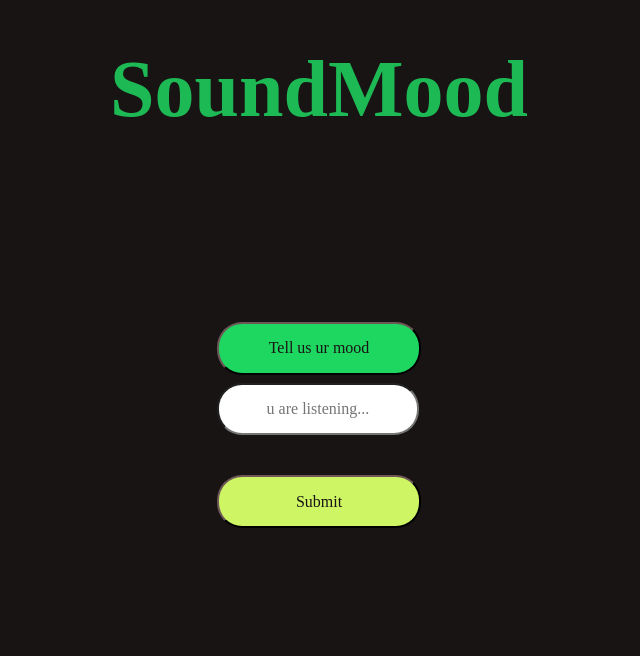
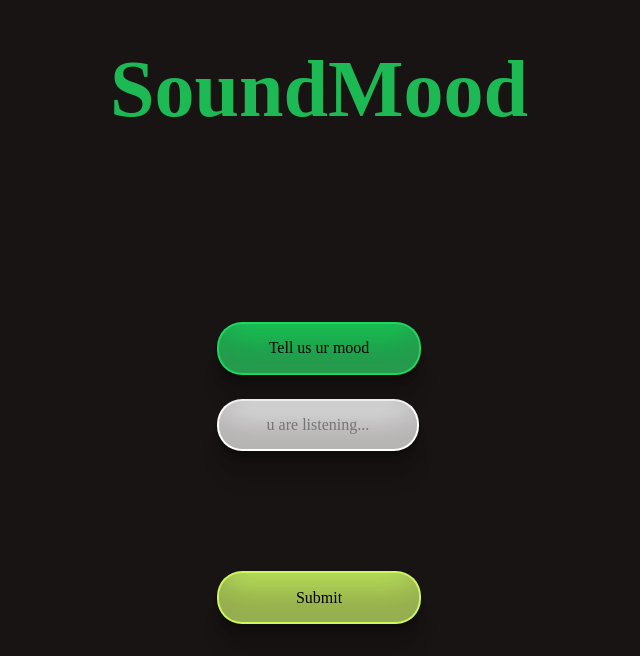
Before and after one commit to Vigrel/SpotifyProjectTecwebFrontend, a React (Create React App) app in the folder Frontend/: page / in a window 1280 px wide. Shown: the part 144-800 px from the top of the page, without its empty margins (321-961 px from the left). Built offline with nearby package versions, Linux system fonts and the light colour scheme.

Commit message:
build(files): add error handling

```diff
--- a/Frontend/src/components/Mood/forms.css
+++ b/Frontend/src/components/Mood/forms.css
@@ -3,9 +3,10 @@
   flex-direction: column;
   justify-content: space-evenly;
   align-items: center;
-  background-color: #191414;
+  background-color: white;
   height: 100vh  ;
 }
+
 .app-name{
   color: #1DB954;
   font-size: 5rem;
@@ -26,46 +27,25 @@
     font-family:cursive;
     text-align: center;
     max-width: 67%;
-  }
-
-  .track_url_input_error{
-    padding: 7.5% 15% 7.5% 15%;
-    font-size: 16px;
-    border-radius: 25px;
-    font-family:cursive;
-    text-align: center;
-    max-width: 67%;
-    color: tomato;
-  }
-
-  .track_url_input_error::placeholder{
-    color: tomato;
-  }
-
-  .error-text{
-    font-size: 0.75rem;
-    text-align: center;
-  }
-
-  .error-box{
-    width: 100%;
+    border-color: transparent;
+    margin-top: 1rem;
+    box-shadow: rgba(119, 103, 103, 0.17) 0px -23px 25px 0px inset, rgba(0, 0, 0, 0.15) 0px -36px 30px 0px inset, rgba(0, 0, 0, 0.1) 0px -79px 40px 0px inset, rgba(0, 0, 0, 0.06) 0px 2px 1px, rgba(0, 0, 0, 0.09) 0px 4px 2px, rgba(0, 0, 0, 0.09) 0px 8px 4px, rgba(0, 0, 0, 0.09) 0px 16px 8px, rgba(0, 0, 0, 0.09) 0px 32px 16px;
   }
 
 .submit-btn{
   font-family:cursive;
   text-align: center;
-    margin-top: 2.5rem;
+  margin-top: 7.5rem;
   background-color: #cdf564;
-    color: #191414;
   padding: 7.5% 15% 7.5% 15%;
   font-size: 16px;
   border-radius: 25px;
-    border-color: #191414;
+  border-color: transparent;
   width: 100%;
   position: relative;
-   display: block;
-   outline: none;
   transition: background-color 0.3s;
+  border-color: transparent;
+  box-shadow: rgba(119, 103, 103, 0.17) 0px -23px 25px 0px inset, rgba(0, 0, 0, 0.15) 0px -36px 30px 0px inset, rgba(0, 0, 0, 0.1) 0px -79px 40px 0px inset, rgba(0, 0, 0, 0.06) 0px 2px 1px, rgba(0, 0, 0, 0.09) 0px 4px 2px, rgba(0, 0, 0, 0.09) 0px 8px 4px, rgba(0, 0, 0, 0.09) 0px 16px 8px, rgba(0, 0, 0, 0.09) 0px 32px 16px;
 }
 
   .submit-btn > * {
@@ -107,13 +87,13 @@
     font-family:cursive;
     text-align: center;
     background-color: #1ED760;
-    color: #191414;
     padding: 7.5% 15% 7.5% 15%;
     margin-bottom: 0.5rem;
     font-size: 16px;
-    border-color: #191414;
+    border-color: transparent;
     border-radius: 25px;
     width: 100%;
+    box-shadow: rgba(119, 103, 103, 0.17) 0px -23px 25px 0px inset, rgba(0, 0, 0, 0.15) 0px -36px 30px 0px inset, rgba(0, 0, 0, 0.1) 0px -79px 40px 0px inset, rgba(0, 0, 0, 0.06) 0px 2px 1px, rgba(0, 0, 0, 0.09) 0px 4px 2px, rgba(0, 0, 0, 0.09) 0px 8px 4px, rgba(0, 0, 0, 0.09) 0px 16px 8px, rgba(0, 0, 0, 0.09) 0px 32px 16px;
 }
 
 /* The container <div> - needed to position the dropdown content */
@@ -131,7 +111,7 @@
   position: absolute;
   background-color: #f1f1f1;
   border-radius: 25px;
-  box-shadow: 0px 8px 16px 0px rgba(0,0,0,0.2);
+  box-shadow: rgba(119, 103, 103, 0.17) 0px -23px 25px 0px inset, rgba(0, 0, 0, 0.15) 0px -36px 30px 0px inset, rgba(0, 0, 0, 0.1) 0px -79px 40px 0px inset, rgba(0, 0, 0, 0.06) 0px 2px 1px, rgba(0, 0, 0, 0.09) 0px 4px 2px, rgba(0, 0, 0, 0.09) 0px 8px 4px, rgba(0, 0, 0, 0.09) 0px 16px 8px, rgba(0, 0, 0, 0.09) 0px 32px 16px;
 }
 
 /* Links inside the dropdown */
@@ -146,7 +126,11 @@
 .dropdown-content a:hover {background-color: #ddd;}
 
 /* Show the dropdown menu on hover */
-.dropdown:hover .dropdown-content {display: block;}
+.dropdown:hover .dropdown-content {display: block; }
 
 /* Change the background color of the dropdown button when the dropdown content is shown */
 .dropdown:hover .dropbtn {background-color: #3e8e41;}
+
+::-webkit-scrollbar {
+  width: 0px;
+}
--- a/Frontend/src/components/Mood/forms.js
+++ b/Frontend/src/components/Mood/forms.js
@@ -1,12 +1,13 @@
-import React, { useState, useEffect } from "react";
+import axios from 'axios';
+import React, { useEffect, useState } from "react";
+import { useNavigate } from 'react-router-dom';
 import "./forms.css";
-import axios from 'axios'
-import { Link, useNavigate } from 'react-router-dom'
 
 export default function Mood() {
   const [mood, setMood] = useState('Tell us ur mood');
-  const [error, setError] = useState(false);
+  const [error, setError] = useState('');
   const [features, setFeatures] = useState(null);
+  const [input, setInput] = useState('');
   let navigate = useNavigate();
 
   useEffect(() => {
@@ -16,17 +17,14 @@
   }, [features]);
 
   async function postForm() {
-    var input = await document.getElementById("inputText").value;
-    // if (input == '') {
-    //   setError('Please insert link...')
-    // }
-    // if (mood == 'Tell us ur mood') {
-    //   setMood('Please insert mood...')
-    // }
-    // if (mood == 'Please insert mood...' || error == 'Please insert link...') {
-    //   return
-    // }
+    if (input == '') {
+      setError('insert valid link...')
+    }
+    if (mood == 'Tell us ur mood') {
+      setMood('insert mood...')
+    }
 
+    try {
       let response = await axios({
         method: 'post',
         url: 'http://localhost:8000/api/moods/',
@@ -39,8 +37,11 @@
           'Accept': 'application/json',
         }
       });
-
       setFeatures(response.data)
+    } catch {
+      setInput('')
+      setError('insert valid link...')
+    }
   }
 
 
@@ -60,37 +61,24 @@
           </div>
         </div>
 
-        {/* {error == null ?
-          <input id='inputText' type="url" className="track_url_input" placeholder='u are listening...' />
-          :
-          <input id='inputText' type="url" className="track_url_input_error" placeholder={error} />
-        }
-
-        {mood == 'Please insert mood...' || error == 'Please insert link...' || mood == 'Tell us ur mood' ?
-          <button className="submit-btn" onClick={postForm}>
-            Submit
-          </button>
-          :
-          <button className="submit-btn" onClick={postForm}>
-            Submit
-          </button>
-        } */}
-
         <input
           id='inputText'
           type="url"
           className="track_url_input"
-          placeholder='u are listening...'
-        />
+          placeholder={
+            error == '' ?
+            'u are listening...'
+            :
+            'insert valid link...'
+          }
+          value={input}
+          onChange={input => setInput(input.target.value)} />
 
         <button className="submit-btn" onClick={postForm}>
           Submit
         </button>
-
       </div>
 
     </div>
   );
 }
-
-// npm react-router-dom@5.2.0
```
Lines whose indentation alone changed are shown as unchanged.
